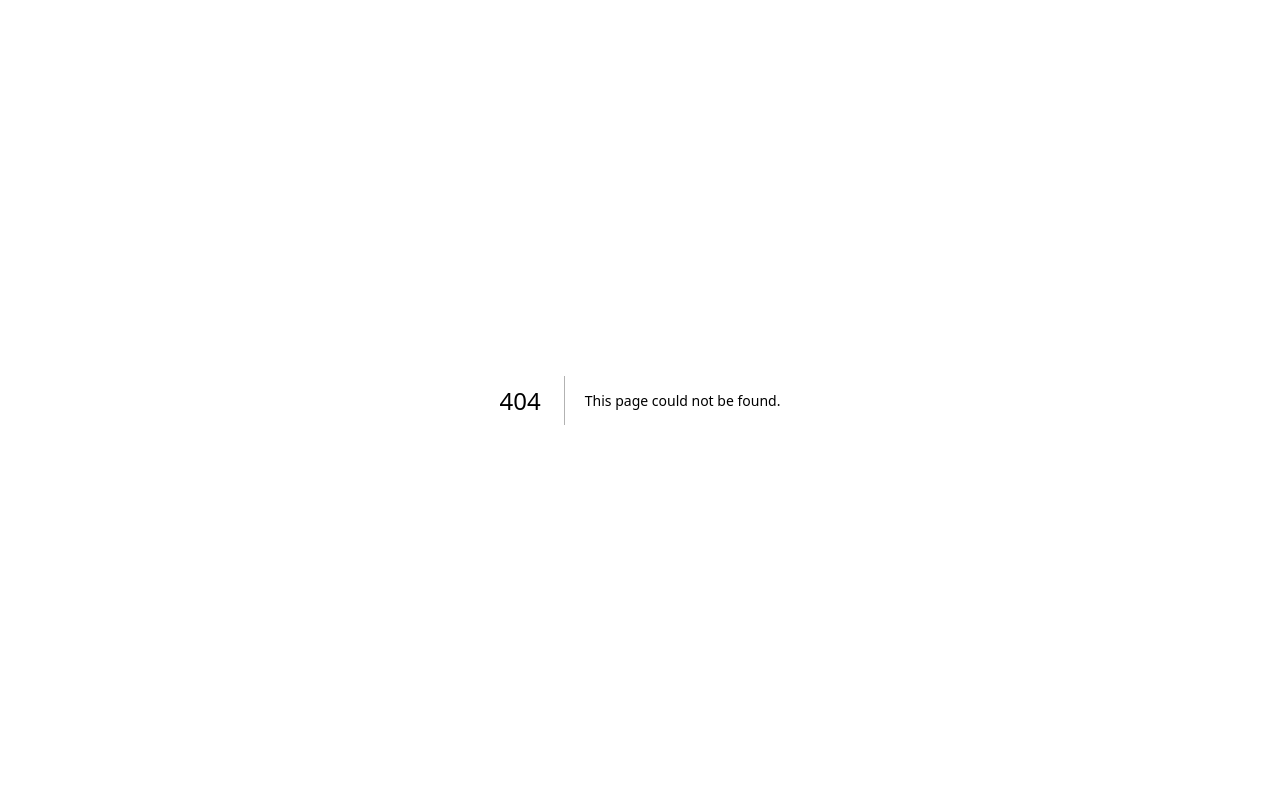
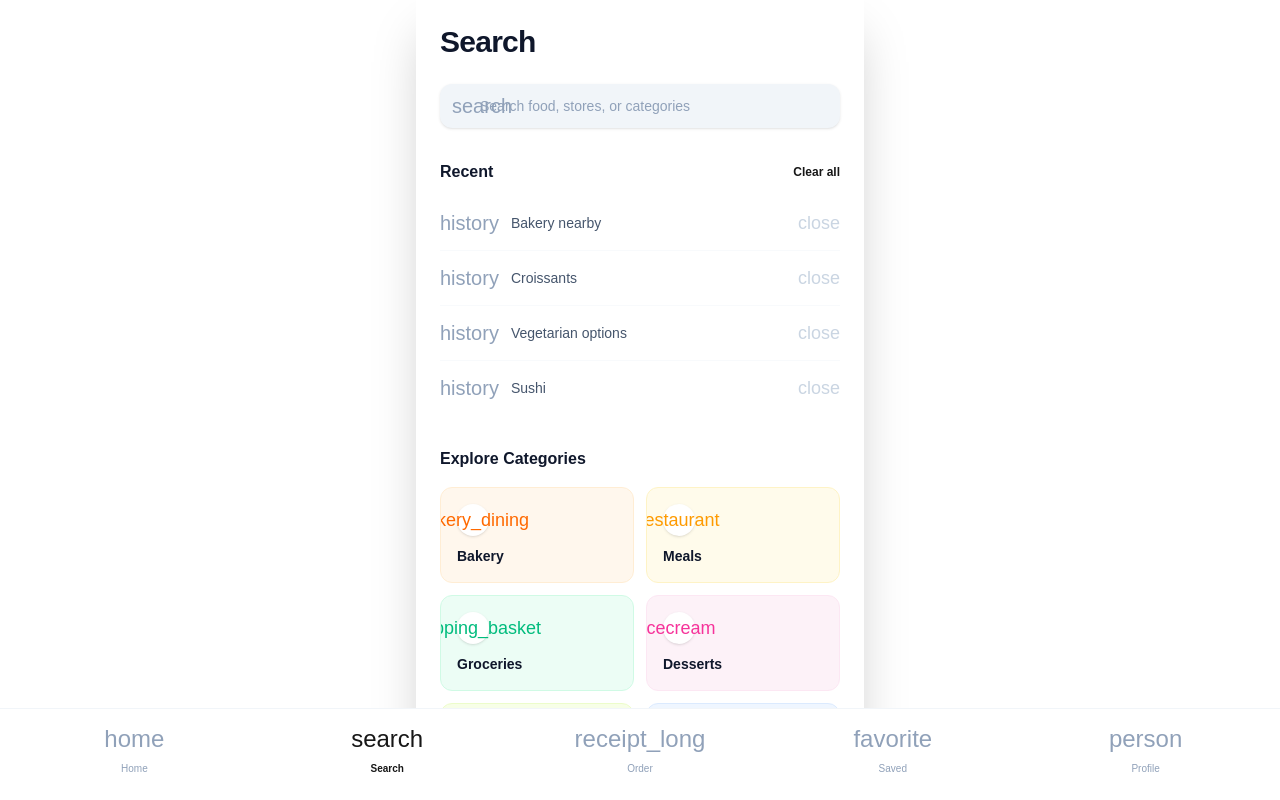
Before and after one commit to ms-hamid/SaveBite, a Next.js app in the folder frontend/: page /search in a window 1280 px wide. Before the commit this address had no page. Built offline with nearby package versions, Linux system fonts and the light colour scheme.

Commit message:
add: search features and pages

```diff
--- /dev/null
+++ b/frontend/src/app/search/page.tsx
@@ -0,0 +1,102 @@
+import CustomerNavbar from "../../components/navbar/customer_navbar";
+import { ScreenByFolder } from "../../components/screen/ScreenByFolder";
+
+export default function SearchPage() {
+  return (
+    <>
+      <div className="relative flex h-screen w-full flex-col overflow-hidden max-w-md mx-auto bg-white dark:bg-surface-dark shadow-2xl">
+        <header className="px-6 pt-6 pb-2 bg-white dark:bg-surface-dark sticky top-0 z-20">
+          <h1 className="text-3xl font-extrabold text-slate-900 dark:text-white tracking-tight">Search</h1>
+        </header>
+        <main className="flex-1 overflow-y-auto no-scrollbar pb-24 px-6">
+          <div className="mt-4 relative">
+            <div className="absolute inset-y-0 left-0 pl-3 flex items-center pointer-events-none">
+              <span className="material-symbols-outlined text-slate-400 text-[20px]">search</span>
+            </div>
+            <input className="block w-full pl-10 pr-3 py-3 border-none rounded-xl bg-slate-100 dark:bg-slate-800 text-slate-900 dark:text-white placeholder-slate-400 focus:outline-none focus:ring-2 focus:ring-primary/50 text-sm font-medium transition-all shadow-sm" placeholder="Search food, stores, or categories" type="text" />
+          </div>
+          <div className="mt-8">
+            <div className="flex items-center justify-between mb-3">
+              <h3 className="text-base font-bold text-slate-900 dark:text-white">Recent</h3>
+              <button className="text-xs font-semibold text-primary hover:text-primary-dark">Clear all</button>
+            </div>
+            <div className="flex flex-col">
+              <button className="flex items-center justify-between py-3 border-b border-slate-50 dark:border-slate-800/50 group">
+                <div className="flex items-center gap-3">
+                  <span className="material-symbols-outlined text-slate-400 text-[20px]">history</span>
+                  <span className="text-sm font-medium text-slate-600 dark:text-slate-300 group-hover:text-slate-900 dark:group-hover:text-white transition-colors">Bakery nearby</span>
+                </div>
+                <span className="material-symbols-outlined text-slate-300 hover:text-slate-500 text-[18px]">close</span>
+              </button>
+              <button className="flex items-center justify-between py-3 border-b border-slate-50 dark:border-slate-800/50 group">
+                <div className="flex items-center gap-3">
+                  <span className="material-symbols-outlined text-slate-400 text-[20px]">history</span>
+                  <span className="text-sm font-medium text-slate-600 dark:text-slate-300 group-hover:text-slate-900 dark:group-hover:text-white transition-colors">Croissants</span>
+                </div>
+                <span className="material-symbols-outlined text-slate-300 hover:text-slate-500 text-[18px]">close</span>
+              </button>
+              <button className="flex items-center justify-between py-3 border-b border-slate-50 dark:border-slate-800/50 group">
+                <div className="flex items-center gap-3">
+                  <span className="material-symbols-outlined text-slate-400 text-[20px]">history</span>
+                  <span className="text-sm font-medium text-slate-600 dark:text-slate-300 group-hover:text-slate-900 dark:group-hover:text-white transition-colors">Vegetarian options</span>
+                </div>
+                <span className="material-symbols-outlined text-slate-300 hover:text-slate-500 text-[18px]">close</span>
+              </button>
+              <button className="flex items-center justify-between py-3 group">
+                <div className="flex items-center gap-3">
+                  <span className="material-symbols-outlined text-slate-400 text-[20px]">history</span>
+                  <span className="text-sm font-medium text-slate-600 dark:text-slate-300 group-hover:text-slate-900 dark:group-hover:text-white transition-colors">Sushi</span>
+                </div>
+                <span className="material-symbols-outlined text-slate-300 hover:text-slate-500 text-[18px]">close</span>
+              </button>
+            </div>
+          </div>
+          <div className="mt-8">
+            <h3 className="text-base font-bold text-slate-900 dark:text-white mb-4">Explore Categories</h3>
+            <div className="grid grid-cols-2 gap-3">
+              <button className="relative overflow-hidden rounded-xl p-4 bg-orange-50 dark:bg-orange-900/20 hover:scale-[1.02] transition-transform duration-200 text-left h-24 flex flex-col justify-between border border-orange-100 dark:border-orange-800/30">
+                <div className="w-8 h-8 rounded-full bg-white dark:bg-orange-900/40 flex items-center justify-center text-orange-500 mb-2 shadow-sm">
+                  <span className="material-symbols-outlined text-[18px]">bakery_dining</span>
+                </div>
+                <span className="font-bold text-slate-900 dark:text-white text-sm">Bakery</span>
+              </button>
+              <button className="relative overflow-hidden rounded-xl p-4 bg-amber-50 dark:bg-amber-900/20 hover:scale-[1.02] transition-transform duration-200 text-left h-24 flex flex-col justify-between border border-amber-100 dark:border-amber-800/30">
+                <div className="w-8 h-8 rounded-full bg-white dark:bg-amber-900/40 flex items-center justify-center text-amber-500 mb-2 shadow-sm">
+                  <span className="material-symbols-outlined text-[18px]">restaurant</span>
+                </div>
+                <span className="font-bold text-slate-900 dark:text-white text-sm">Meals</span>
+              </button>
+              <button className="relative overflow-hidden rounded-xl p-4 bg-emerald-50 dark:bg-emerald-900/20 hover:scale-[1.02] transition-transform duration-200 text-left h-24 flex flex-col justify-between border border-emerald-100 dark:border-emerald-800/30">
+                <div className="w-8 h-8 rounded-full bg-white dark:bg-emerald-900/40 flex items-center justify-center text-emerald-500 mb-2 shadow-sm">
+                  <span className="material-symbols-outlined text-[18px]">shopping_basket</span>
+                </div>
+                <span className="font-bold text-slate-900 dark:text-white text-sm">Groceries</span>
+              </button>
+              <button className="relative overflow-hidden rounded-xl p-4 bg-pink-50 dark:bg-pink-900/20 hover:scale-[1.02] transition-transform duration-200 text-left h-24 flex flex-col justify-between border border-pink-100 dark:border-pink-800/30">
+                <div className="w-8 h-8 rounded-full bg-white dark:bg-pink-900/40 flex items-center justify-center text-pink-500 mb-2 shadow-sm">
+                  <span className="material-symbols-outlined text-[18px]">icecream</span>
+                </div>
+                <span className="font-bold text-slate-900 dark:text-white text-sm">Desserts</span>
+              </button>
+              <button className="relative overflow-hidden rounded-xl p-4 bg-lime-50 dark:bg-lime-900/20 hover:scale-[1.02] transition-transform duration-200 text-left h-24 flex flex-col justify-between border border-lime-100 dark:border-lime-800/30">
+                <div className="w-8 h-8 rounded-full bg-white dark:bg-lime-900/40 flex items-center justify-center text-lime-600 mb-2 shadow-sm">
+                  <span className="material-symbols-outlined text-[18px]">spa</span>
+                </div>
+                <span className="font-bold text-slate-900 dark:text-white text-sm">Vegan</span>
+              </button>
+              <button className="relative overflow-hidden rounded-xl p-4 bg-blue-50 dark:bg-blue-900/20 hover:scale-[1.02] transition-transform duration-200 text-left h-24 flex flex-col justify-between border border-blue-100 dark:border-blue-800/30">
+                <div className="w-8 h-8 rounded-full bg-white dark:bg-blue-900/40 flex items-center justify-center text-blue-500 mb-2 shadow-sm">
+                  <span className="material-symbols-outlined text-[18px]">local_cafe</span>
+                </div>
+                <span className="font-bold text-slate-900 dark:text-white text-sm">Beverages</span>
+              </button>
+            </div>
+          </div>
+          <div className="h-8" />
+        </main>
+        <CustomerNavbar active_tab="search"/>
+
+      </div>
+    </>
+  );
+}
```
